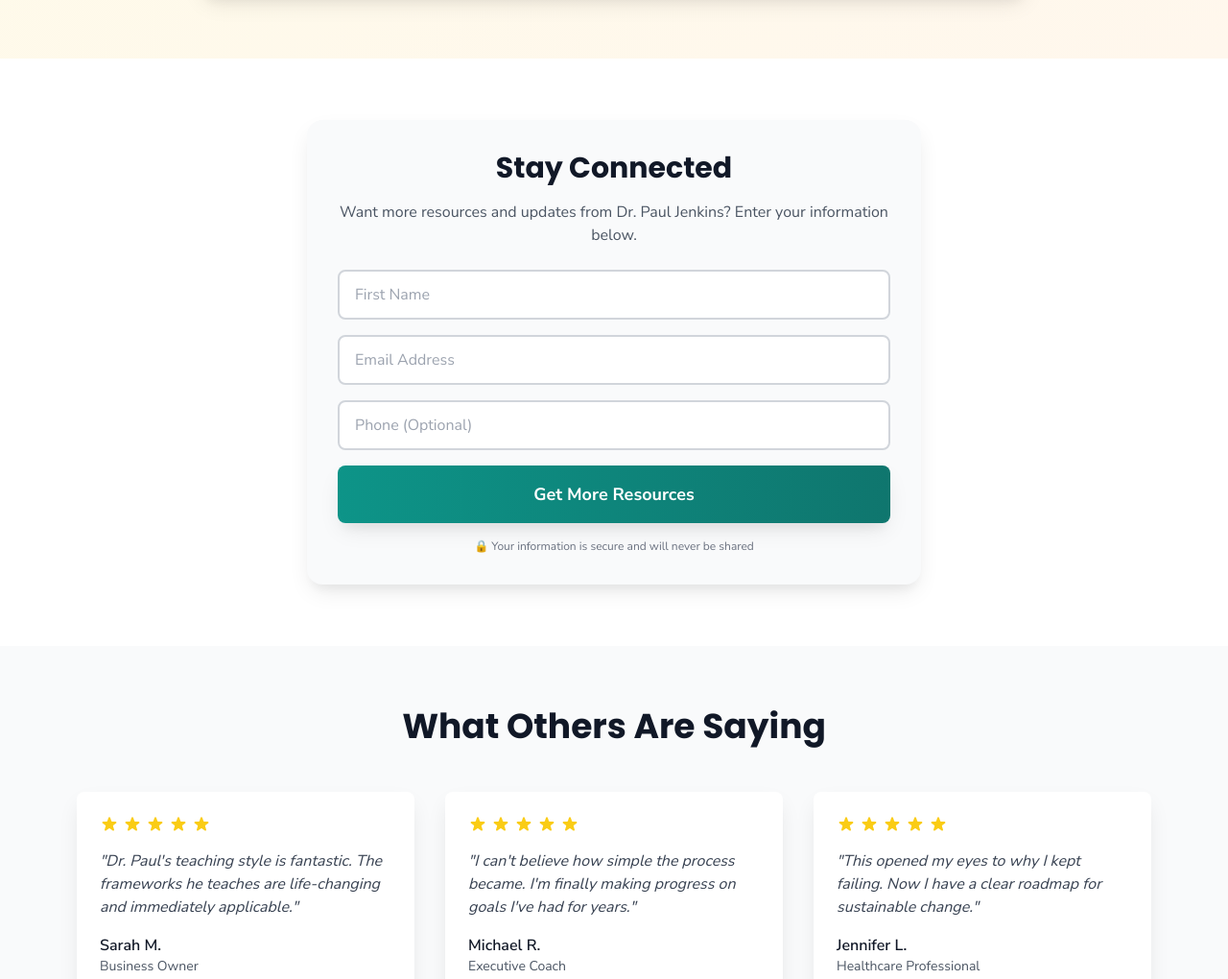
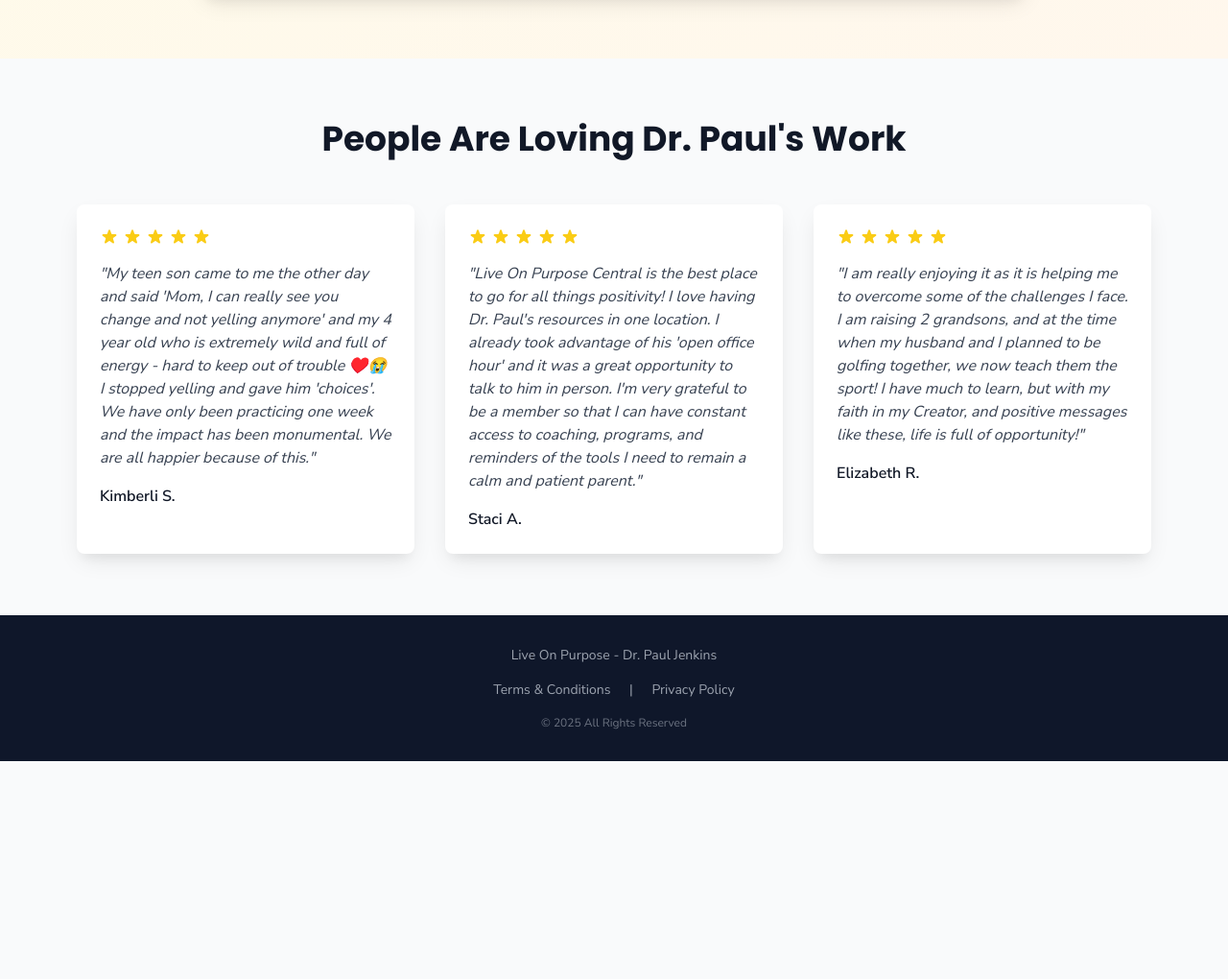
Before and after one commit to rbradshaw9/pagebuilder, a website: page create-with-confidence/replay.html in a window 1280 px wide. Shown: the part 1765-2785 px from the top of the page at 96% size. After the commit the page ends 2558 px from the top, so only its background shows below. Drawn offline with nearby package versions, Linux system fonts and the light colour scheme.

Commit message:
Remove Stay Connected form section and update testimonials with real reviews from Live on Purpose Central

```diff
--- a/create-with-confidence/replay.html
+++ b/create-with-confidence/replay.html
@@ -144,76 +144,12 @@
         </div>
     </section>
 
-    <!-- Registration Form Section -->
-    <section id="contact-form" class="py-12 sm:py-16 bg-white">
-        <div class="container mx-auto px-4 max-w-2xl">
-            <div class="bg-gray-50 rounded-2xl p-6 sm:p-8 card-shadow">
-                <h2 class="text-2xl sm:text-3xl font-bold text-center text-gray-900 mb-4">
-                    Stay Connected
-                </h2>
-                <p class="text-center text-gray-600 mb-6">
-                    Want more resources and updates from Dr. Paul Jenkins? Enter your information below.
-                </p>
-
-                <!-- Infusionsoft Form -->
-                <form accept-charset="UTF-8" action="https://bl843.infusionsoft.com/app/form/process/e4745f46eeaf638d8dcfe7b97115973a" class="space-y-4" id="inf_form_e4745f46eeaf638d8dcfe7b97115973a" method="POST">
-                    <input name="inf_form_xid" type="hidden" value="e4745f46eeaf638d8dcfe7b97115973a" />
-                    <input name="inf_form_name" type="hidden" value="Web Form submitted" />
-                    <input name="infusionsoft_version" type="hidden" value="1.70.0.877959" />
-
-                    <div>
-                        <input
-                            type="text"
-                            name="inf_field_FirstName"
-                            id="inf_field_FirstName"
-                            placeholder="First Name"
-                            required
-                            class="w-full px-4 py-3 border-2 border-gray-300 rounded-lg focus:border-teal-600 focus:outline-none transition-colors"
-                        >
-                    </div>
-
-                    <div>
-                        <input
-                            type="email"
-                            name="inf_field_Email"
-                            id="inf_field_Email"
-                            placeholder="Email Address"
-                            required
-                            class="w-full px-4 py-3 border-2 border-gray-300 rounded-lg focus:border-teal-600 focus:outline-none transition-colors"
-                        >
-                    </div>
-
-                    <div>
-                        <input
-                            type="tel"
-                            name="inf_field_Phone1"
-                            id="inf_field_Phone1"
-                            placeholder="Phone (Optional)"
-                            class="w-full px-4 py-3 border-2 border-gray-300 rounded-lg focus:border-teal-600 focus:outline-none transition-colors"
-                        >
-                    </div>
-
-                    <button
-                        type="submit"
-                        class="w-full bg-gradient-to-r from-teal-600 to-teal-700 hover:from-teal-700 hover:to-teal-800 text-white font-bold py-4 px-6 rounded-lg transition-all duration-300 transform hover:scale-105 card-shadow text-lg"
-                    >
-                        Get More Resources
-                    </button>
-
-                    <p class="text-center text-xs text-gray-500 mt-2">
-                        🔒 Your information is secure and will never be shared
-                    </p>
-                </form>
-            </div>
-        </div>
-    </section>
-
     <!-- Testimonials Section -->
     <section class="py-12 sm:py-16 bg-gray-50">
         <div class="container mx-auto px-4 max-w-6xl">
             <div class="text-center mb-12">
                 <h2 class="text-3xl sm:text-4xl font-bold text-gray-900 mb-4">
-                    What Others Are Saying
+                    People Are Loving Dr. Paul's Work
                 </h2>
             </div>
 
@@ -227,10 +163,9 @@
                         <svg class="w-5 h-5 text-yellow-400" fill="currentColor" viewBox="0 0 20 20"><path d="M9.049 2.927c.3-.921 1.603-.921 1.902 0l1.07 3.292a1 1 0 00.95.69h3.462c.969 0 1.371 1.24.588 1.81l-2.8 2.034a1 1 0 00-.364 1.118l1.07 3.292c.3.921-.755 1.688-1.54 1.118l-2.8-2.034a1 1 0 00-1.175 0l-2.8 2.034c-.784.57-1.838-.197-1.539-1.118l1.07-3.292a1 1 0 00-.364-1.118L2.98 8.72c-.783-.57-.38-1.81.588-1.81h3.461a1 1 0 00.951-.69l1.07-3.292z"></path></svg>
                     </div>
                     <p class="text-gray-700 mb-4 italic">
-                        "Dr. Paul's teaching style is fantastic. The frameworks he teaches are life-changing and immediately applicable."
+                        "My teen son came to me the other day and said 'Mom, I can really see you change and not yelling anymore' and my 4 year old who is extremely wild and full of energy - hard to keep out of trouble ♥️😭 I stopped yelling and gave him 'choices'. We have only been practicing one week and the impact has been monumental. We are all happier because of this."
                     </p>
-                    <div class="font-semibold text-gray-900">Sarah M.</div>
-                    <div class="text-sm text-gray-600">Business Owner</div>
+                    <div class="font-semibold text-gray-900">Kimberli S.</div>
                 </div>
 
                 <div class="bg-white p-6 rounded-lg card-shadow">
@@ -242,10 +177,9 @@
                         <svg class="w-5 h-5 text-yellow-400" fill="currentColor" viewBox="0 0 20 20"><path d="M9.049 2.927c.3-.921 1.603-.921 1.902 0l1.07 3.292a1 1 0 00.95.69h3.462c.969 0 1.371 1.24.588 1.81l-2.8 2.034a1 1 0 00-.364 1.118l1.07 3.292c.3.921-.755 1.688-1.54 1.118l-2.8-2.034a1 1 0 00-1.175 0l-2.8 2.034c-.784.57-1.838-.197-1.539-1.118l1.07-3.292a1 1 0 00-.364-1.118L2.98 8.72c-.783-.57-.38-1.81.588-1.81h3.461a1 1 0 00.951-.69l1.07-3.292z"></path></svg>
                     </div>
                     <p class="text-gray-700 mb-4 italic">
-                        "I can't believe how simple the process became. I'm finally making progress on goals I've had for years."
+                        "Live On Purpose Central is the best place to go for all things positivity! I love having Dr. Paul's resources in one location. I already took advantage of his 'open office hour' and it was a great opportunity to talk to him in person. I'm very grateful to be a member so that I can have constant access to coaching, programs, and reminders of the tools I need to remain a calm and patient parent."
                     </p>
-                    <div class="font-semibold text-gray-900">Michael R.</div>
-                    <div class="text-sm text-gray-600">Executive Coach</div>
+                    <div class="font-semibold text-gray-900">Staci A.</div>
                 </div>
 
                 <div class="bg-white p-6 rounded-lg card-shadow">
@@ -257,10 +191,9 @@
                         <svg class="w-5 h-5 text-yellow-400" fill="currentColor" viewBox="0 0 20 20"><path d="M9.049 2.927c.3-.921 1.603-.921 1.902 0l1.07 3.292a1 1 0 00.95.69h3.462c.969 0 1.371 1.24.588 1.81l-2.8 2.034a1 1 0 00-.364 1.118l1.07 3.292c.3.921-.755 1.688-1.54 1.118l-2.8-2.034a1 1 0 00-1.175 0l-2.8 2.034c-.784.57-1.838-.197-1.539-1.118l1.07-3.292a1 1 0 00-.364-1.118L2.98 8.72c-.783-.57-.38-1.81.588-1.81h3.461a1 1 0 00.951-.69l1.07-3.292z"></path></svg>
                     </div>
                     <p class="text-gray-700 mb-4 italic">
-                        "This opened my eyes to why I kept failing. Now I have a clear roadmap for sustainable change."
+                        "I am really enjoying it as it is helping me to overcome some of the challenges I face. I am raising 2 grandsons, and at the time when my husband and I planned to be golfing together, we now teach them the sport! I have much to learn, but with my faith in my Creator, and positive messages like these, life is full of opportunity!"
                     </p>
-                    <div class="font-semibold text-gray-900">Jennifer L.</div>
-                    <div class="text-sm text-gray-600">Healthcare Professional</div>
+                    <div class="font-semibold text-gray-900">Elizabeth R.</div>
                 </div>
             </div>
         </div>
```
